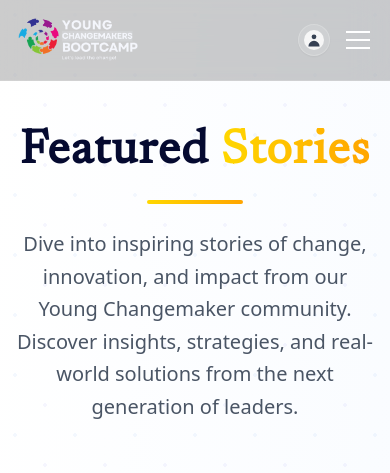
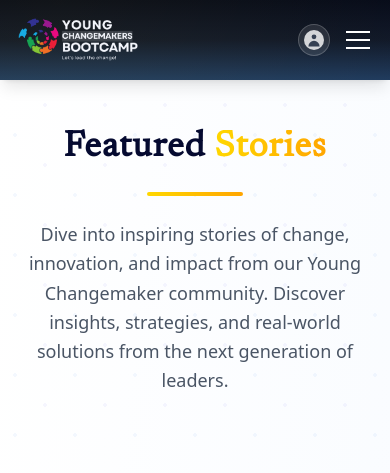
Before and after one commit to tejasj228/IP_TOHK, a Next.js app in the folder apps/web/: page /featured in a window 390 px wide. Shown: the top 473 px of the page. Built offline with nearby package versions, Linux system fonts and the light colour scheme.

Commit message:
Fixed code

```diff
--- a/apps/web/src/app/editions/page.tsx
+++ b/apps/web/src/app/editions/page.tsx
@@ -207,15 +207,15 @@ const EditionsPage = () => {
           />
         </div>
 
-        <div className="container relative z-10 mx-auto px-4 text-center">
-          <h1 className="mb-6 font-bold text-5xl text-[#050a30] md:text-6xl">
+        <div className="relative z-10 mx-auto max-w-7xl px-4 text-center sm:px-6 lg:px-8">
+          <h1 className="mb-6 font-bold text-4xl text-[#050a30] sm:text-5xl md:text-6xl">
             Previous{" "}
             <span className="bg-gradient-to-r from-[#FFD700] to-[#FFA500] bg-clip-text text-transparent">
               Editions
             </span>
           </h1>
           <div className="mx-auto mb-6 h-1 w-24 rounded-full bg-gradient-to-r from-[#FFD700] to-[#FFA500]" />
-          <p className="mx-auto max-w-3xl text-gray-600 text-xl leading-relaxed">
+          <p className="mx-auto max-w-3xl text-gray-600 text-lg leading-relaxed sm:text-xl">
             Explore the journey of Young Changemaker Bootcamp through the years.
             Each edition has been a unique experience of learning, growth, and
             impact.
@@ -224,7 +224,7 @@ const EditionsPage = () => {
       </section>
 
       {/* Main Content */}
-      <div className="container mx-auto px-4 pb-20">
+      <div className="mx-auto max-w-7xl px-4 pb-20 sm:px-6 lg:px-8">
         <div className="flex flex-col gap-8 lg:flex-row">
           {/* Mobile Dropdown - visible only on smaller screens */}
           <div className="lg:hidden">
--- a/apps/web/src/app/featured/page.tsx
+++ b/apps/web/src/app/featured/page.tsx
@@ -106,15 +106,15 @@ const FeaturedPage = () => {
           />
         </div>
 
-        <div className="container relative z-10 mx-auto px-4 text-center">
-          <h1 className="mb-6 font-bold text-5xl text-[#050a30] md:text-6xl">
+        <div className="relative z-10 mx-auto max-w-7xl px-4 text-center sm:px-6 lg:px-8">
+          <h1 className="mb-6 font-bold text-4xl text-[#050a30] sm:text-5xl md:text-6xl">
             Featured{" "}
             <span className="bg-gradient-to-r from-[#FFD700] to-[#FFA500] bg-clip-text text-transparent">
               Stories
             </span>
           </h1>
           <div className="mx-auto mb-6 h-1 w-24 rounded-full bg-gradient-to-r from-[#FFD700] to-[#FFA500]" />
-          <p className="mx-auto max-w-3xl text-gray-600 text-xl leading-relaxed">
+          <p className="mx-auto max-w-3xl text-gray-600 text-lg leading-relaxed sm:text-xl">
             Dive into inspiring stories of change, innovation, and impact from
             our Young Changemaker community. Discover insights, strategies, and
             real-world solutions from the next generation of leaders.
@@ -124,9 +124,7 @@ const FeaturedPage = () => {
 
       {/* Blog Section */}
       <div className="pb-20">
-        <Blog8
-          posts={ycbBlogPosts}
-        />
+        <Blog8 posts={ycbBlogPosts} />
       </div>
     </div>
   );
--- a/apps/web/src/components/blog.tsx
+++ b/apps/web/src/components/blog.tsx
@@ -54,8 +54,9 @@ const Blog8 = ({
 }: Blog8Props) => {
   return (
     <section className="py-7">
-      <div className="container flex flex-col items-center gap-16">
-        <div className="grid gap-y-10 sm:grid-cols-12 sm:gap-y-12 md:gap-y-16 lg:gap-y-20">
+      <div className="mx-auto max-w-7xl px-4 sm:px-6 lg:px-8">
+        <div className="flex flex-col items-center gap-16">
+          <div className="grid gap-y-10 sm:grid-cols-12 sm:gap-y-12 md:gap-y-16 lg:gap-y-20">
           {posts.map((post) => (
             <Card
               className="order-last border-0 bg-transparent shadow-none sm:order-first sm:col-span-12 lg:col-span-10 lg:col-start-2"
@@ -120,6 +121,7 @@ const Blog8 = ({
           ))}
         </div>
       </div>
+      </div>
     </section>
   );
 };
--- a/apps/web/src/components/header.tsx
+++ b/apps/web/src/components/header.tsx
@@ -15,6 +15,8 @@ export default function Header() {
   const isHomePage = pathname === "/";
   const isNetworkPage = pathname === "/network";
   const isAboutPage = pathname === "/about";
+  const isEditionsPage = pathname === "/editions";
+  const isFeaturedPage = pathname === "/featured";
 
   // Legal pages that should always have navy header and no highlighting
   const isLegalPage = pathname.startsWith("/privacy-notice") ||
@@ -24,7 +26,7 @@ export default function Header() {
                      pathname.startsWith("/tentative-calendar");
 
   // Pages that should always have navy header
-  const shouldAlwaysBeNavy = isNetworkPage || isAboutPage || isLegalPage;
+  const shouldAlwaysBeNavy = isNetworkPage || isAboutPage || isLegalPage || isEditionsPage || isFeaturedPage;
 
   React.useEffect(() => {
     // If we're on pages that should always have navy background
@@ -89,8 +91,8 @@ export default function Header() {
     { to: "/", label: "Home", isRoute: true },
     { to: "/about", label: "About YCB", isRoute: true },
     { to: "/network", label: "Our Network", isRoute: true },
-    { to: "#editions", label: "Previous Editions", isRoute: false },
-    { to: "#featured", label: "Featured", isRoute: false },
+    { to: "/editions", label: "Previous Editions", isRoute: false },
+    { to: "/featured", label: "Featured", isRoute: false },
   ];
 
   return (
```
